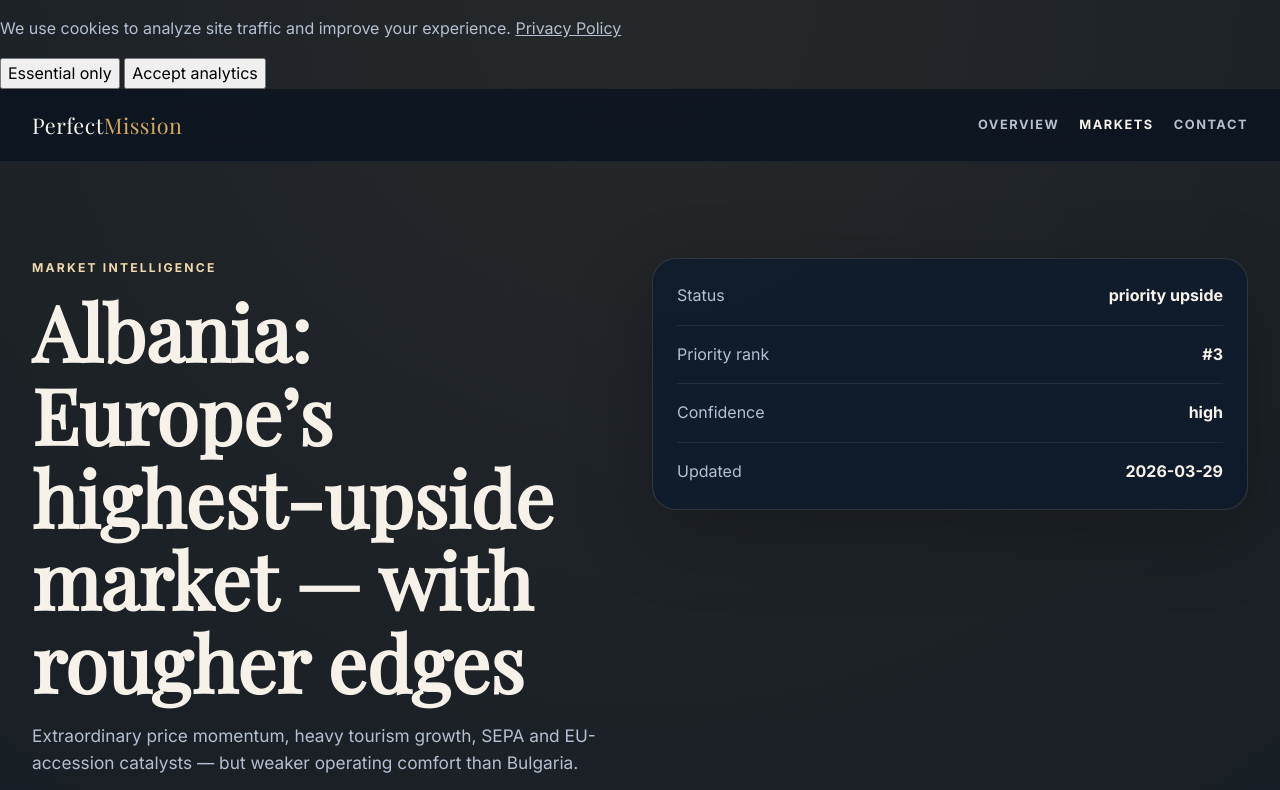
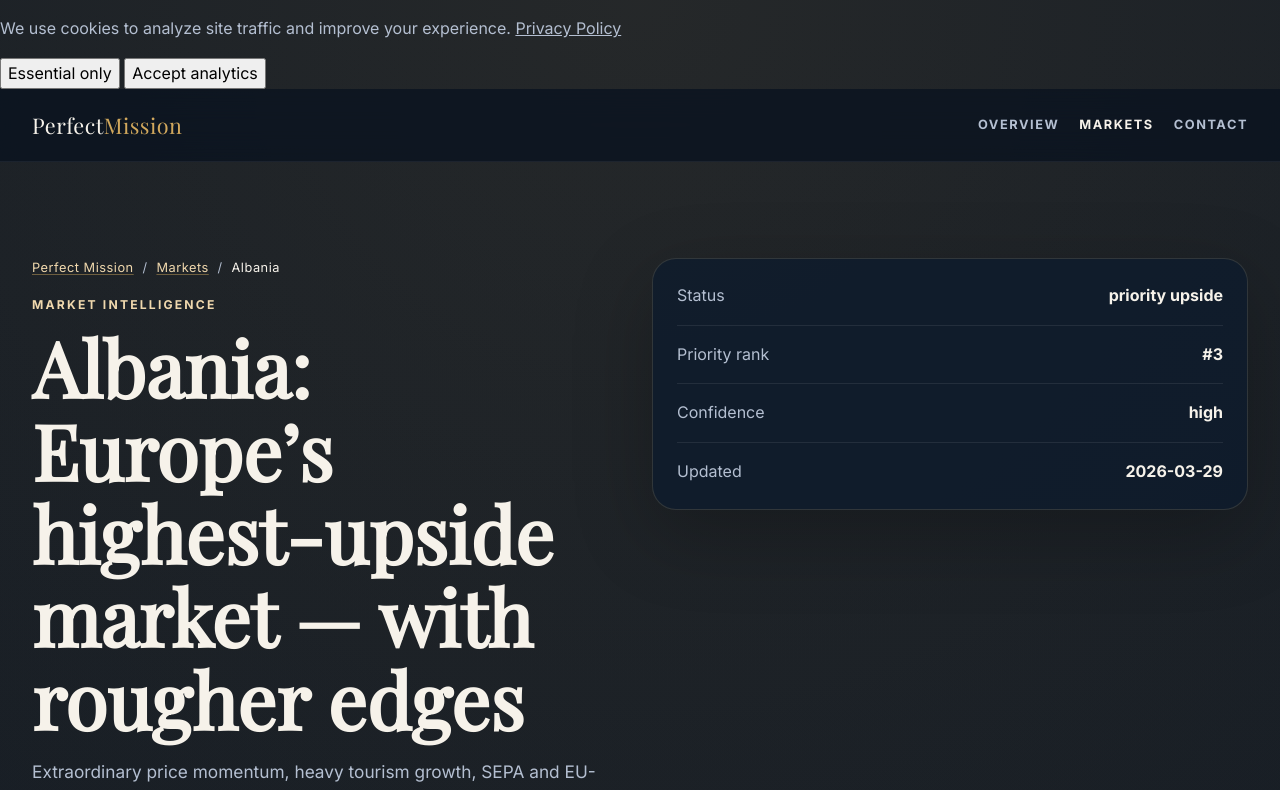
Before and after one commit to m-check1B/perfectmission-website, a SvelteKit app: page /markets/albania/ in a window 1280 px wide. Shown: the top 790 px of the page. Built offline with nearby package versions, Linux system fonts and the light colour scheme; a web font is replaced by a local one.

Commit message:
feat: add market breadcrumbs

```diff
--- a/src/app.css
+++ b/src/app.css
@@ -182,6 +182,26 @@ textarea {
 
 .hero-section--detail {
   padding-bottom: 3rem;
+}
+
+.breadcrumb {
+  display: flex;
+  flex-wrap: wrap;
+  gap: 0.55rem;
+  margin-bottom: 1rem;
+  color: var(--color-text-muted);
+  font-size: 0.8rem;
+  letter-spacing: 0.04em;
+}
+
+.breadcrumb a {
+  color: var(--color-accent-soft);
+  text-decoration-color: rgba(209, 168, 93, 0.45);
+  text-underline-offset: 0.18em;
+}
+
+.breadcrumb span[aria-current='page'] {
+  color: var(--color-text);
 }
 
 .eyebrow {
--- a/src/lib/site.ts
+++ b/src/lib/site.ts
@@ -47,6 +47,24 @@ export function buildWebPageSchema({
   };
 }
 
+export function buildBreadcrumbSchema(
+  items: Array<{
+    name: string;
+    path: string;
+  }>
+) {
+  return {
+    '@context': 'https://schema.org',
+    '@type': 'BreadcrumbList',
+    itemListElement: items.map((item, index) => ({
+      '@type': 'ListItem',
+      position: index + 1,
+      name: item.name,
+      item: absoluteUrl(item.path)
+    }))
+  };
+}
+
 export const ORGANIZATION_SCHEMA = {
   '@context': 'https://schema.org',
   '@type': 'Organization',
--- a/src/routes/markets/[slug]/+page.svelte
+++ b/src/routes/markets/[slug]/+page.svelte
@@ -4,11 +4,13 @@
   import ScoreBar from '$lib/components/ScoreBar.svelte';
   import Seo from '$lib/components/Seo.svelte';
   import { buildBriefMailto, formatStatus } from '$lib/market-intelligence';
+  import { buildBreadcrumbSchema } from '$lib/site';
   import type { PageData } from './$types';
 
   let { data }: { data: PageData } = $props();
   const market = $derived(data.market);
-  const structuredData = $derived({
+  const structuredData = $derived([
+    {
       '@context': 'https://schema.org',
       '@type': 'Report',
       name: market.seo.title,
@@ -19,7 +21,13 @@
         '@type': 'Place',
         name: market.country
       }
-  });
+    },
+    buildBreadcrumbSchema([
+      { name: 'Perfect Mission', path: '/' },
+      { name: 'Markets', path: '/markets/' },
+      { name: market.country, path: `/markets/${market.slug}/` }
+    ])
+  ]);
   const primaryCta = $derived(
     buildBriefMailto(
       `${market.country} market brief`,
@@ -49,6 +57,14 @@
     <section class="hero-section hero-section--detail">
       <div class="container detail-hero">
         <div>
+          <nav aria-label="Breadcrumb" class="breadcrumb">
+            <a href="/">Perfect Mission</a>
+            <span aria-hidden="true">/</span>
+            <a href="/markets/">Markets</a>
+            <span aria-hidden="true">/</span>
+            <span aria-current="page">{market.country}</span>
+          </nav>
+
           <p class="eyebrow">{market.hero.eyebrow}</p>
           <h1>{market.hero.title}</h1>
           <p class="hero-copy">{market.hero.subtitle}</p>
@@ -74,7 +90,7 @@
           </div>
           <div class="detail-summary__row">
             <span>Updated</span>
-            <strong>{market.last_updated}</strong>
+            <strong><time datetime={market.last_updated}>{market.last_updated}</time></strong>
           </div>
         </aside>
       </div>
```
Lines whose indentation alone changed are shown as unchanged.
